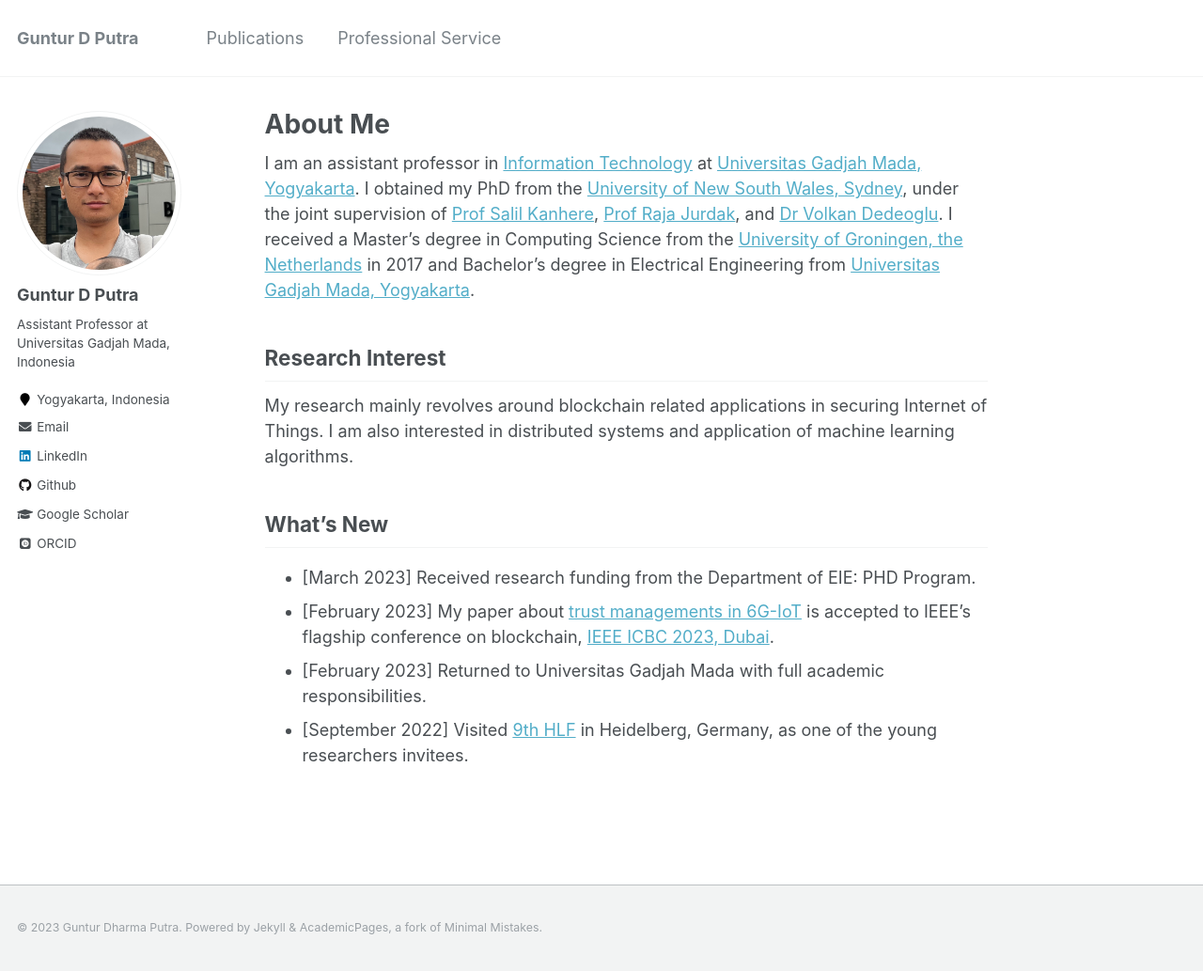
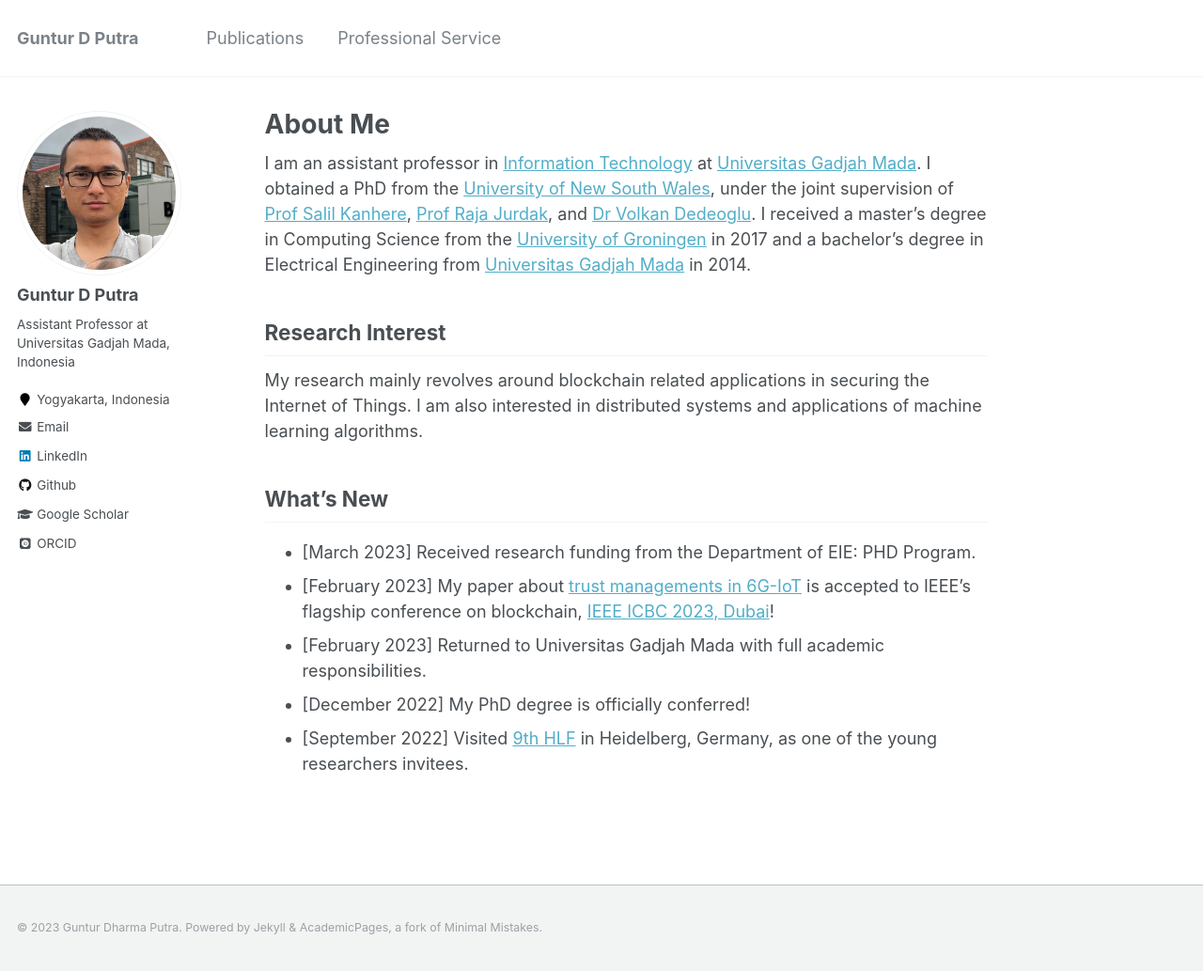
Before and after one commit to gdputra/gdputra.github.io, a Jekyll site: the page built from _pages/about.md, in a window 1280 px wide and 1033 px high. Shown: the whole window at 94% size. Built offline with Jekyll 4.4.1, drawn with Linux system fonts in a browser that asks for light colours; some web fonts are replaced.

Commit message:
Update about.md with some minor changes.

```diff
--- a/_pages/about.md
+++ b/_pages/about.md
@@ -8,15 +8,16 @@ redirect_from:
   - /about.html
 ---
 
-I am an assistant professor in [Information Technology](https://jteti.ugm.ac.id/) at [Universitas Gadjah Mada, Yogyakarta](https://ugm.ac.id/en). I obtained my PhD from the [University of New South Wales, Sydney](https://www.unsw.edu.au/), under the joint supervision of [Prof Salil Kanhere](https://salilkanhere.net/), [Prof Raja Jurdak](http://jurdak.com/), and [Dr Volkan Dedeoglu](https://people.csiro.au/D/V/volkan-dedeoglu). I received a Master's degree in Computing Science from the [University of Groningen, the Netherlands](https://www.rug.nl/) in 2017 and Bachelor's degree in Electrical Engineering from [Universitas Gadjah Mada, Yogyakarta](https://ugm.ac.id/en).
+I am an assistant professor in [Information Technology](https://jteti.ugm.ac.id/) at [Universitas Gadjah Mada](https://ugm.ac.id/en). I obtained a PhD from the [University of New South Wales](https://www.unsw.edu.au/), under the joint supervision of [Prof Salil Kanhere](https://salilkanhere.net/), [Prof Raja Jurdak](http://jurdak.com/), and [Dr Volkan Dedeoglu](https://people.csiro.au/D/V/volkan-dedeoglu). I received a master's degree in Computing Science from the [University of Groningen](https://www.rug.nl/) in 2017 and a bachelor's degree in Electrical Engineering from [Universitas Gadjah Mada](https://ugm.ac.id/en) in 2014.
 
 Research Interest
 -----------------
-My research mainly revolves around blockchain related applications in securing Internet of Things. I am also interested in distributed systems and application of machine learning algorithms.
+My research mainly revolves around blockchain related applications in securing the Internet of Things. I am also interested in distributed systems and applications of machine learning algorithms.
 
 What's New
 ----------
 - [March 2023] Received research funding from the Department of EIE: PHD Program.
-- [February 2023] My paper about [trust managements in 6G-IoT](https://eprints.qut.edu.au/238213/1/Privacy_preserving_Trust_Management_ICBC_2023.pdf) is accepted to IEEE's flagship conference on blockchain, [IEEE ICBC 2023, Dubai](https://icbc2023.ieee-icbc.org/).
+- [February 2023] My paper about [trust managements in 6G-IoT](https://eprints.qut.edu.au/238213/1/Privacy_preserving_Trust_Management_ICBC_2023.pdf) is accepted to IEEE's flagship conference on blockchain, [IEEE ICBC 2023, Dubai](https://icbc2023.ieee-icbc.org/)!
 - [February 2023] Returned to Universitas Gadjah Mada with full academic responsibilities.
+- [December 2022] My PhD degree is officially conferred!
 - [September 2022] Visited [9th HLF](https://www.heidelberg-laureate-forum.org/) in Heidelberg, Germany, as one of the young researchers invitees.
```
